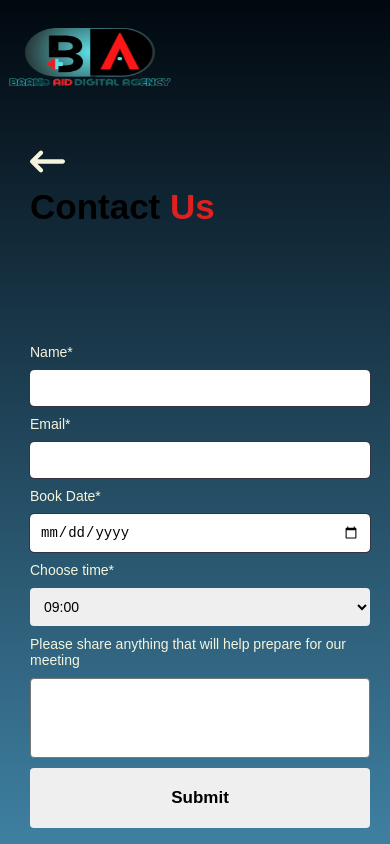
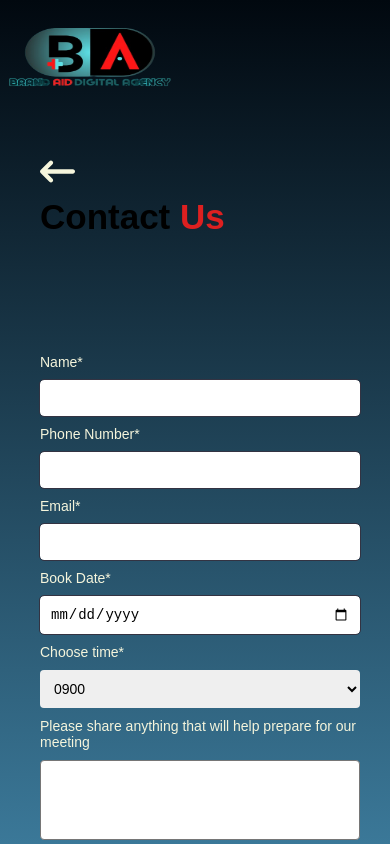
Before and after one commit to Abdirizackmasta/brand-aid-digital, a React (Vite) app: page /contact in a window 390 px wide. Shown: the top 844 px of the page. Built offline with nearby package versions, Linux system fonts and the light colour scheme.

Commit message:
added email configuratiom

```diff
--- a/package.json
+++ b/package.json
@@ -10,6 +10,9 @@
     "preview": "vite preview"
   },
   "dependencies": {
+    "@emailjs/browser": "^4.4.1",
+    "axios": "^1.7.5",
+    "framer-motion": "^11.3.30",
     "react": "^18.3.1",
     "react-dom": "^18.3.1",
     "react-icons": "^5.3.0",
--- a/src/components/contact/Contact.jsx
+++ b/src/components/contact/Contact.jsx
@@ -1,8 +1,50 @@
 import { FaArrowLeftLong } from "react-icons/fa6";
 import styles from './Contact.module.css'
 import { Link } from "react-router-dom";
+import emailjs from '@emailjs/browser';
+import { useState } from "react";
 
 function Contact() {
+    const [name, setName] = useState('');
+    const [phone, setPhone] = useState('');
+    const [email, setEmail] = useState('');
+    const [date, setDate] = useState('');
+    const [time, setTime] = useState('');
+    const [message, setMessage] = useState('');
+
+    function handleSubmit(e) {
+        e.preventDefault();
+
+        // keys
+        const service_id = 'service_x85jum5';
+        const template_id = 'template_nd7thkj';
+        const public_key = 'Von18_dAjskZ9OaaV';
+
+        // templateParams
+        const templateParams = {
+            from_name: name,
+            to_name: 'brand-aid',
+            from_email: email,
+            from_phone: phone,
+            from_date: date,
+            from_time: time,
+            message: message,
+        };
+
+        emailjs.send(service_id, template_id, templateParams, public_key)
+            .then((res) => {
+                console.log('SUCCESS!', res);
+                setName('');
+                setPhone('');
+                setEmail('');
+                setDate('');
+                setTime('');
+                setMessage('');
+            }, (error) => {
+                console.log('FAILED...', error.text);
+            });
+    }
+
     return (
         <div className={styles.container}>
             <div className={styles.left}>
@@ -10,28 +52,61 @@ function Contact() {
                 <p className={styles.title}>Contact <span>Us</span></p>
             </div>
             <div className={styles.right}>
-                <form action="">
+                <form onSubmit={handleSubmit}>
                     <label>Name*</label>
-                    <input type="text" required/>
+                    <input
+                        type="text"
+                        required
+                        value={name}
+                        onChange={(e) => setName(e.target.value)}
+                    />
+                    <label>Phone Number*</label>
+                    <input
+                        type="number"
+                        required
+                        value={phone}
+                        onChange={(e) => setPhone(e.target.value)}
+                    />
                     <label>Email*</label>
-                    <input type="email" required/>
+                    <input
+                        type="email"
+                        required
+                        value={email}
+                        onChange={(e) => setEmail(e.target.value)}
+                    />
                     <label>Book Date*</label>
-                    <input type="date" required/>
+                    <input
+                        type="date"
+                        required
+                        value={date}
+                        onChange={(e) => setDate(e.target.value)}
+                    />
                     <label>Choose time*</label>
-                    <select name="" id="">
-                        <option value="">09:00</option>
-                        <option value="">11:00</option>
-                        <option value="">13:00</option>
-                        <option value="">15:00</option>
-                        <option value="">17:00</option>
+                    <select
+                        value={time}
+                        onChange={(e) => setTime(e.target.value)}
+                    >
+                        <option value="0900">0900</option>
+                        <option value="1100">1100</option>
+                        <option value="1300">1300</option>
+                        <option value="1500">1500</option>
+                        <option value="1700">1700</option>
+                        <option value="1900">1900</option>
+                        <option value="2100">2100</option>
+                        <option value="2300">2300</option>
+                        <option value="0100">0100</option>
                     </select>
                     <label>Please share anything that will help prepare for our meeting</label>
-                    <textarea name="" id="textarea" required></textarea>
-                    <button>Submit</button>
+                    <textarea
+                        required
+                        value={message}
+                        onChange={(e) => setMessage(e.target.value)}
+                    ></textarea>
+                    <button type="submit" onSubmit={handleSubmit}>Submit</button>
                 </form>
             </div>
         </div>
-    )
+    );
 }
 
-export default Contact
+export default Contact;
--- a/src/components/contact/Contact.module.css
+++ b/src/components/contact/Contact.module.css
@@ -124,7 +124,7 @@
     .right form label{
         font-size: 14px;
     }
-   .right form input,.right form select{
+   .right form input,.right form select, .right form textarea{
         padding: 10px;
         font-size: 14px;
     }
@@ -139,5 +139,10 @@
         }
         .container{
         flex-direction: column;
+        padding: 10px;
+    }
+     .right form textarea{
+        padding: 10px;
+        font-size: 12px;
     }
 }
--- a/src/components/footer/Footer.jsx
+++ b/src/components/footer/Footer.jsx
@@ -21,7 +21,7 @@ function Footer() {
                     <div className={styles.infoDev}>
                         <a href='tel:+16145269138'>
                             <span className={styles.icon}><IoCall /></span>
-                            <span>+1 (614) 526-9138</span>
+                            <span>+1 (216)307-6035</span>
                         </a>
                         <a href='https://www.brandaiddigital.com'>
                             <span className={styles.icon}><TfiWorld /></span>
@@ -33,7 +33,7 @@ function Footer() {
                         </a>
                         <a href=''>
                             <span className={styles.icon}><FaLocationDot /></span>
-                            <span>00100 - Nairobi, Kenya</span>
+                            <span>470 W broad St 718 , Columbus OH 43215</span>
                         </a>
                     </div>
                 </div>
--- a/src/components/nav/Nav.jsx
+++ b/src/components/nav/Nav.jsx
@@ -15,7 +15,6 @@ function Nav() {
                 <li onClick={() => setMenuOpen(!openMenu)}><a href="#team">Team</a></li>
                 <li onClick={() => setMenuOpen(!openMenu)}><a href="#values">Values</a></li>
                 <li onClick={() => setMenuOpen(!openMenu)}><a href="#services">Services</a></li>
-                <li onClick={() => setMenuOpen(!openMenu)}><a href="#pricing">Pricing</a></li>
                 <li onClick={() => setMenuOpen(!openMenu)}><a href="#whyus">Why Choose Us</a></li>
             </ul>
             <div className={styles.iconsDev}>
--- a/src/components/values/Values.jsx
+++ b/src/components/values/Values.jsx
@@ -1,6 +1,11 @@
+import { motion } from "framer-motion";
+
+
+
 import mainImg from '../../assets/teamwork.webp'
 import Logo from '../logo/Logo'
 import styles from './Values.module.css'
+import { fadeIn, textVariant } from "../../hooks/motion";
 function Values() {
     return (
         <div className={styles.container} id='values'>
@@ -10,7 +15,7 @@ function Values() {
                 <div className={styles.left}>
                     <img src={mainImg} alt="main-image" />
                 </div>
-                <div className={styles.right}>
+                <motion.div className={styles.right} variants={textVariant(0.5)} >
                     <div>
                         <p className={styles.title}>INNOVATION</p>
                         <p>We are committed to staying ahead of the curve by leveraging cutting-edge technologies and creative strategies to deliver unique and impactful solutions.</p>
@@ -24,7 +29,7 @@ function Values() {
                         <p className={styles.title}>INTEGRITY</p>
                         <p>We uphold ethical standards and transparency in all our dealings, fostering trust and building strong, long-lasting relationships with our clients and partners.</p>
                     </div>
-                </div>
+                </motion.div>
             </div>
         </div>
     )
```
Also changed, not shown: 1 other file (tests, documents, lock files or other folders).
